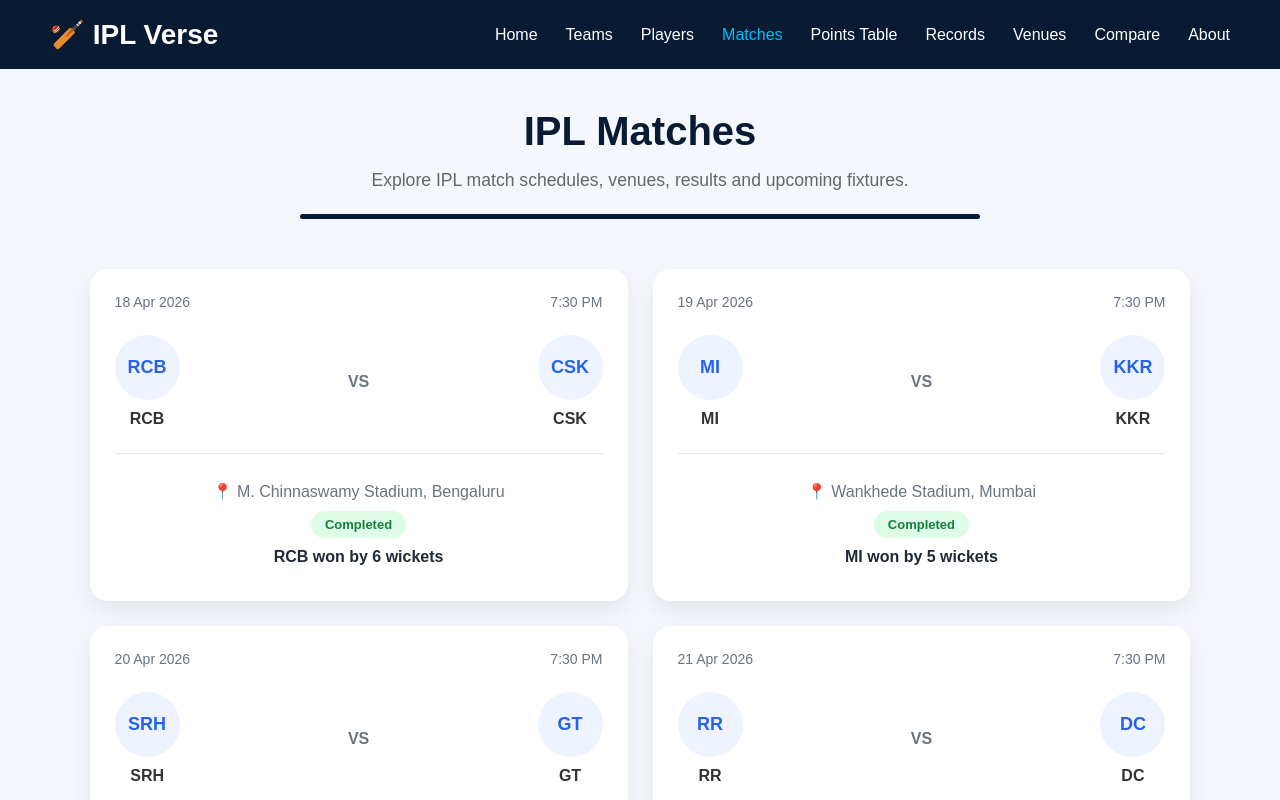
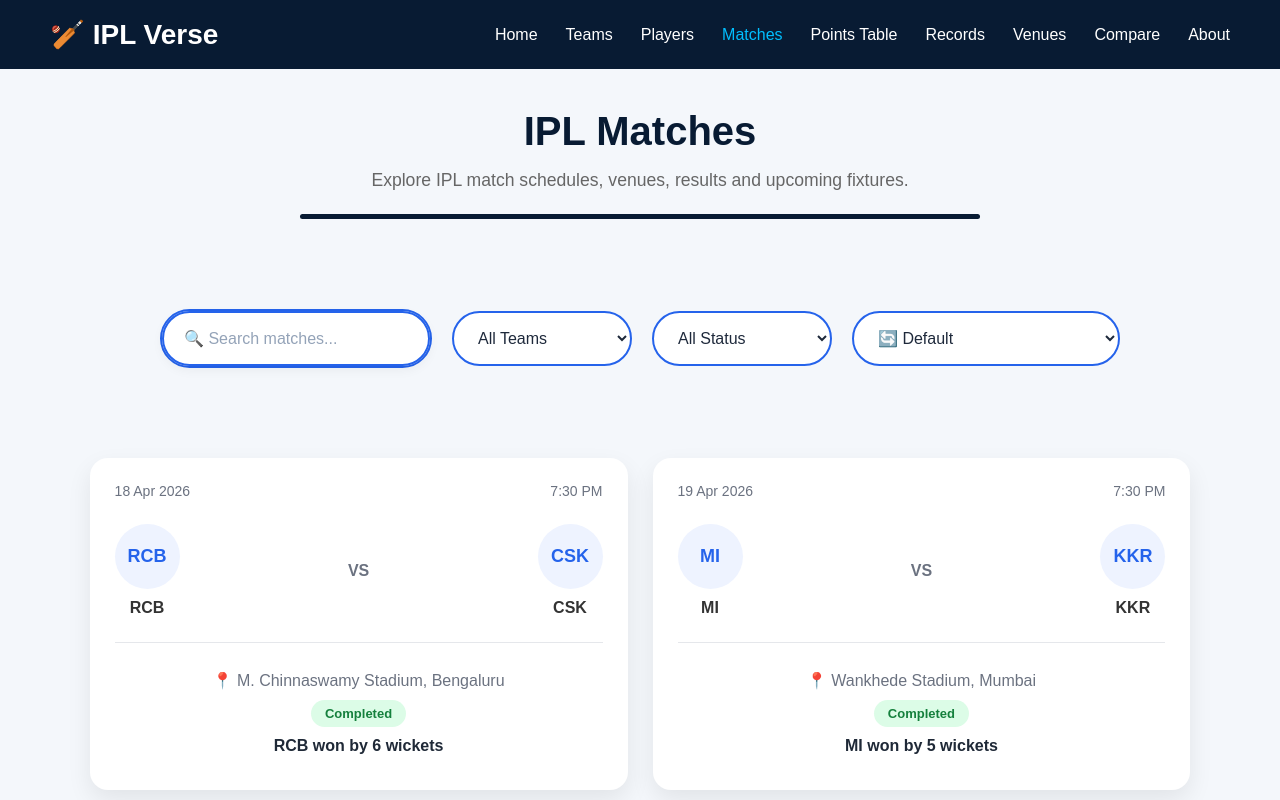
Before and after one commit to tamizhanbanjk/ipl-verse, a React (Vite) app: page /matches in a window 1280 px wide. Shown: the top 800 px of the page. Built offline with nearby package versions, Linux system fonts and the light colour scheme.

Commit message:
updated a matches.jsx and matches.css in matches page

```diff
--- a/src/pages/Matches/Matches.css
+++ b/src/pages/Matches/Matches.css
@@ -133,3 +133,64 @@
     }
 
 }
+
+.controls-section {
+    max-width: 1000px;
+    margin: 45px auto 50px;
+
+    display: flex;
+    justify-content: center;
+    align-items: center;
+
+    gap: 20px;
+
+    flex-wrap: wrap;
+}
+
+.search-section {
+    flex: 1;
+    min-width: 250px;
+}
+
+.search-input,
+.filter-select,
+.sort-select {
+    width: 100%;
+    height: 55px;
+
+    border: 2px solid #2563eb;
+    border-radius: 30px;
+
+    padding: 0 20px;
+
+    background: #ffffff;
+
+    font-size: 16px;
+
+    outline: none;
+}
+
+.filter-section,
+.sort-section {
+    min-width: 180px;
+}
+
+.no-results {
+    grid-column: 1 / -1;
+
+    text-align: center;
+
+    padding: 60px 20px;
+
+    background: #ffffff;
+
+    border-radius: 18px;
+}
+
+.no-results h2 {
+    color: #1f2937;
+}
+
+.no-results p {
+    color: #6b7280;
+}
--- a/src/pages/Matches/Matches.jsx
+++ b/src/pages/Matches/Matches.jsx
@@ -1,10 +1,70 @@
+
+import { useState } from "react";
+
 import matches from "../../data/Matches";
 import SectionTitle from "../../components/SectionTitle/SectionTitle";
 
 import "./Matches.css";
 
 function Matches() {
+
+  const [searchTerm, setSearchTerm] = useState("");
+  const [teamFilter, setTeamFilter] = useState("All");
+  const [statusFilter, setStatusFilter] = useState("All");
+  const [sortOption, setSortOption] = useState("default");
+
+
+  // Filter Matches
+  const filteredMatches = matches.filter((match) => {
+
+    const matchesSearch =
+      match.team1.toLowerCase().includes(searchTerm.toLowerCase()) ||
+      match.team2.toLowerCase().includes(searchTerm.toLowerCase()) ||
+      match.venue.toLowerCase().includes(searchTerm.toLowerCase());
+
+    const matchesTeam =
+      teamFilter === "All" ||
+      match.team1 === teamFilter ||
+      match.team2 === teamFilter;
+
+    const matchesStatus =
+      statusFilter === "All" ||
+      match.status === statusFilter;
+
+    return matchesSearch && matchesTeam && matchesStatus;
+  });
+
+
+  // Sort Matches
+  const sortedMatches = [...filteredMatches];
+
+  switch (sortOption) {
+
+    case "dateAsc":
+      sortedMatches.sort(
+        (a, b) => new Date(a.date) - new Date(b.date)
+      );
+      break;
+
+    case "dateDesc":
+      sortedMatches.sort(
+        (a, b) => new Date(b.date) - new Date(a.date)
+      );
+      break;
+
+    case "teamAsc":
+      sortedMatches.sort(
+        (a, b) => a.team1.localeCompare(b.team1)
+      );
+      break;
+
+    default:
+      break;
+  }
+
+
   return (
+
     <section className="matches-page">
 
       <SectionTitle
@@ -12,45 +72,179 @@
         subtitle="Explore IPL match schedules, venues, results and upcoming fixtures."
       />
 
+
+      {/* ================= Controls ================= */}
+
+      <div className="controls-section">
+
+        {/* Search */}
+
+        <div className="search-section">
+
+          <input
+            type="text"
+            placeholder="🔍 Search matches..."
+            className="search-input"
+            value={searchTerm}
+            onChange={(event) =>
+              setSearchTerm(event.target.value)
+            }
+          />
+
+        </div>
+
+
+        {/* Team Filter */}
+
+        <div className="filter-section">
+
+          <select
+            className="filter-select"
+            value={teamFilter}
+            onChange={(event) =>
+              setTeamFilter(event.target.value)
+            }
+          >
+
+            <option value="All">All Teams</option>
+
+            <option value="RCB">RCB</option>
+            <option value="CSK">CSK</option>
+            <option value="MI">MI</option>
+            <option value="KKR">KKR</option>
+            <option value="GT">GT</option>
+            <option value="RR">RR</option>
+            <option value="SRH">SRH</option>
+            <option value="PBKS">PBKS</option>
+            <option value="DC">DC</option>
+            <option value="LSG">LSG</option>
+
+          </select>
+
+        </div>
+
+
+        {/* Status Filter */}
+
+        <div className="filter-section">
+
+          <select
+            className="filter-select"
+            value={statusFilter}
+            onChange={(event) =>
+              setStatusFilter(event.target.value)
+            }
+          >
+
+            <option value="All">All Status</option>
+
+            <option value="Completed">Completed</option>
+
+            <option value="Upcoming">Upcoming</option>
+
+          </select>
+
+        </div>
+
+
+        {/* Sort */}
+
+        <div className="sort-section">
+
+          <select
+            className="sort-select"
+            value={sortOption}
+            onChange={(event) =>
+              setSortOption(event.target.value)
+            }
+          >
+
+            <option value="default">
+              🔄 Default
+            </option>
+
+            <option value="dateAsc">
+              📅 Date (Oldest)
+            </option>
+
+            <option value="dateDesc">
+              📅 Date (Newest)
+            </option>
+
+            <option value="teamAsc">
+              🔤 Team (A-Z)
+            </option>
+
+          </select>
+
+        </div>
+
+      </div>
+
+
+      {/* ================= Match Cards ================= */}
+
       <div className="matches-grid">
 
-        {matches.map((match) => (
-          <div className="match-card" key={match.id}>
+        {sortedMatches.length > 0 ? (
+
+          sortedMatches.map((match) => (
+
+            <div
+              className="match-card"
+              key={match.id}
+            >
 
               <div className="match-header">
+
                 <span>{match.date}</span>
+
                 <span>{match.time}</span>
+
               </div>
+
 
               <div className="teams-row">
 
                 <div className="match-team">
+
                   <div className="team-circle">
                     {match.team1}
                   </div>
 
-                <strong>{match.team1}</strong>
+                  <strong>
+                    {match.team1}
+                  </strong>
+
                 </div>
+
 
                 <div className="vs">
                   VS
                 </div>
 
+
                 <div className="match-team">
+
                   <div className="team-circle">
                     {match.team2}
                   </div>
 
-                <strong>{match.team2}</strong>
+                  <strong>
+                    {match.team2}
+                  </strong>
+
                 </div>
 
               </div>
+
 
               <div className="match-info">
 
                 <p>
                   📍 {match.venue}
                 </p>
+
 
                 <span
                   className={
@@ -62,6 +256,7 @@
                   {match.status}
                 </span>
 
+
                 <p className="match-result">
                   {match.result}
                 </p>
@@ -69,11 +264,27 @@
               </div>
 
             </div>
-        ))}
+
+          ))
+
+        ) : (
+
+          <div className="no-results">
+
+            <h2>🔍 No Matches Found</h2>
+
+            <p>
+              Try searching with another team or venue.
+            </p>
+
+          </div>
+
+        )}
 
       </div>
 
     </section>
+
   );
 }
 
```
Lines whose indentation alone changed are shown as unchanged.
